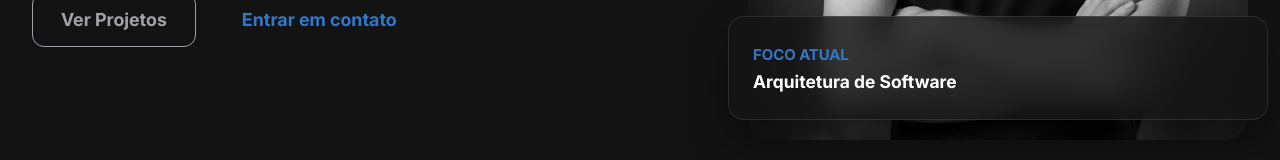
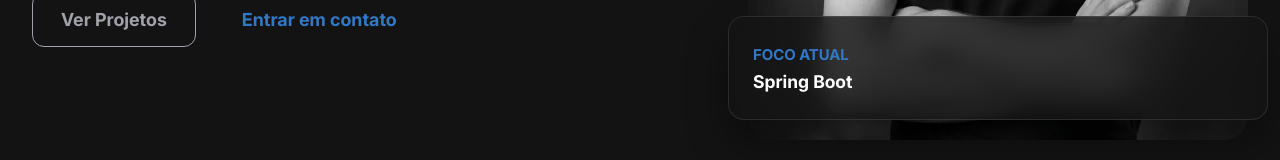
Before and after one commit to IcaroMachadoCarvalho/portfolioWebsite, an Angular app: page / in a window 1280 px wide. Shown: the part 578-738 px from the top of the page. Built offline with nearby package versions, Linux system fonts and the light colour scheme.

Commit message:
Change title from 'Arquitetura de Software' to 'Spring Boot'

```diff
--- a/src/app/features/home/components/intro/intro.component.html
+++ b/src/app/features/home/components/intro/intro.component.html
@@ -57,7 +57,7 @@
         <div class="floating-card">
           <div class="card-info">
             <small>FOCO ATUAL</small>
-            <h3>Arquitetura de Software</h3>
+            <h3>Spring Boot</h3>
           </div>
           <div class="card-icon">
             <svg width="24" height="24" viewBox="0 0 24 24"></svg>
```
